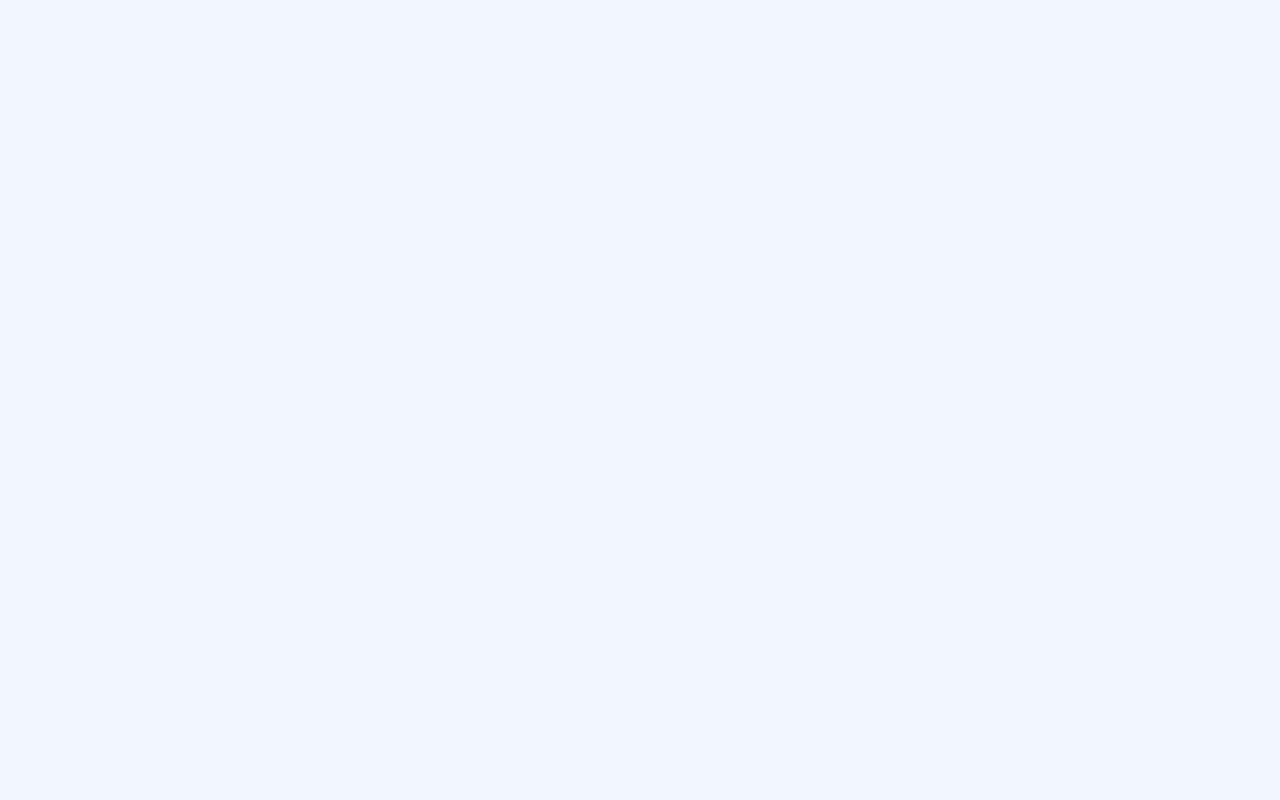
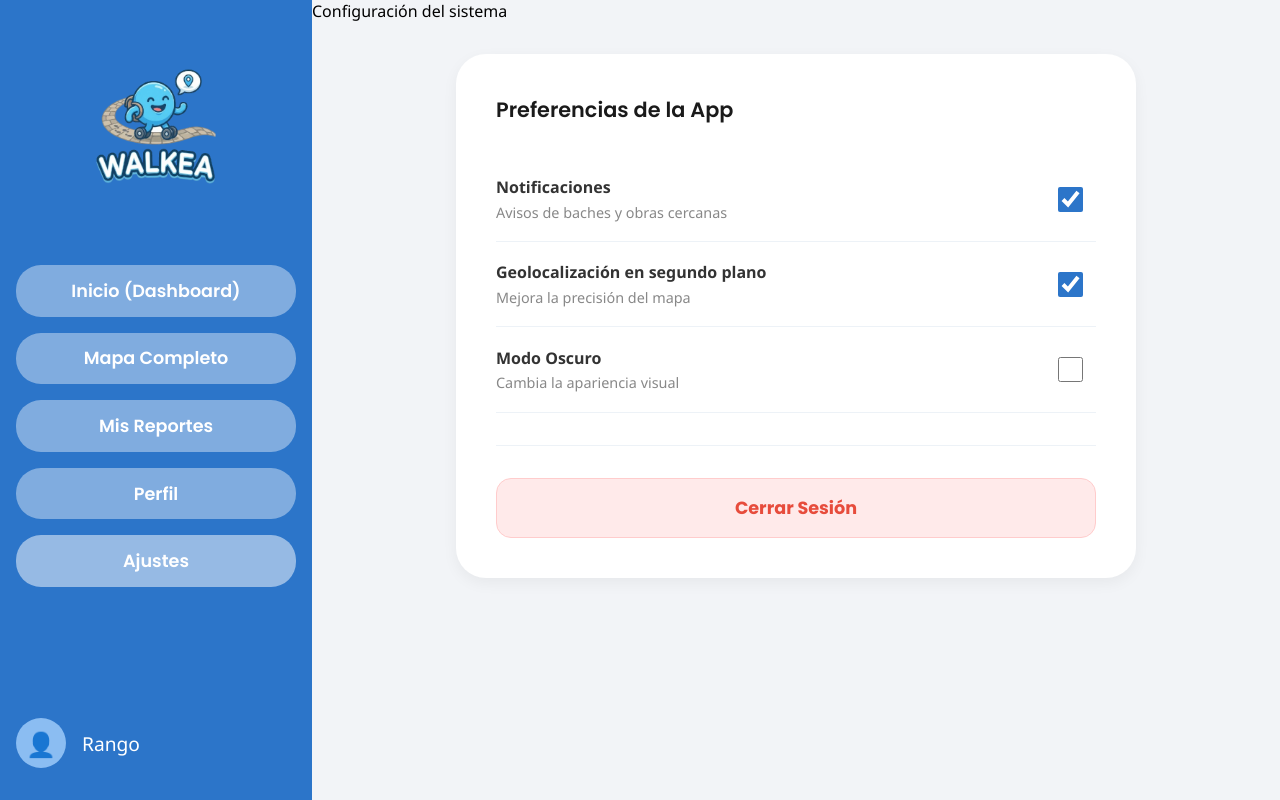
Before and after one commit to Rocky0524/Walkea, an Angular app in the folder Frontend/walkea/: page /app/ajustes in a window 1280 px wide. Before the commit this address led to /. Built offline with nearby package versions, Linux system fonts and the light colour scheme.

Commit message:
componentes creados y configurados de ajuestes y perfil

```diff
--- a/Frontend/walkea/src/app/app.routes.ts
+++ b/Frontend/walkea/src/app/app.routes.ts
@@ -6,6 +6,9 @@ import { LayoutComponent } from './layout/layout';
 import { DashboardComponent } from './dashboard/dashboard';
 import { MapaComponent } from './mapa/mapa';
 import { MisReportes } from './components/mis-reportes/mis-reportes';
+// 1. Añadimos los imports de los nuevos componentes
+import { Perfil} from './components/perfil/perfil'; // Ajusta la ruta si es distinta
+import { Ajustes } from './components/ajustes/ajustes';
 
 export const routes: Routes = [
   // Rutas publicas (sin sidebar)
@@ -23,6 +26,9 @@ export const routes: Routes = [
       { path: 'dashboard', component: DashboardComponent },
       { path: 'mapa', component: MapaComponent },
       { path: 'mis-reportes', component: MisReportes },
+      // 2. Las añadimos como hijas del layout
+      { path: 'perfil', component: Perfil },
+      { path: 'ajustes', component: Ajustes }
     ]
   }
 ];
--- /dev/null
+++ b/Frontend/walkea/src/app/components/ajustes/ajustes.css
@@ -0,0 +1,70 @@
+.content-body {
+  display: flex;
+  justify-content: center;
+  padding: 2rem;
+}
+
+.settings-container {
+  background-color: white;
+  padding: 2.5rem;
+  border-radius: 30px;
+  width: 100%;
+  max-width: 600px;
+  box-shadow: 0 5px 15px rgba(0,0,0,0.05);
+}
+
+.settings-container h3 {
+  margin-top: 0;
+  margin-bottom: 2rem;
+  color: #1a1a1a;
+  font-size: 1.3rem;
+}
+
+.setting-row {
+  display: flex;
+  justify-content: space-between;
+  align-items: center;
+  padding: 1.2rem 0;
+  border-bottom: 1px solid #edf2f7;
+}
+
+.setting-info {
+  display: flex;
+  flex-direction: column;
+  gap: 0.3rem;
+}
+
+.setting-info strong { color: #333; }
+.setting-info span { color: #888; font-size: 0.9rem; }
+
+.toggle-switch {
+  width: 45px;
+  height: 25px;
+  cursor: pointer;
+  accent-color: #2c75c9;
+}
+
+.divider {
+  border: 0;
+  height: 1px;
+  background-color: #edf2f7;
+  margin: 2rem 0;
+}
+
+.btn-logout {
+  width: 100%;
+  background-color: #ffeaea;
+  color: #e74c3c;
+  border: 1px solid #ffcccc;
+  padding: 1rem;
+  border-radius: 15px;
+  font-size: 1.1rem;
+  font-weight: bold;
+  cursor: pointer;
+  transition: all 0.2s;
+}
+
+.btn-logout:hover {
+  background-color: #e74c3c;
+  color: white;
+}
--- /dev/null
+++ b/Frontend/walkea/src/app/components/ajustes/ajustes.html
@@ -0,0 +1,39 @@
+<main class="main-content">
+  <header class="header-banner">
+    Configuración del sistema
+  </header>
+
+  <div class="content-body">
+    <div class="settings-container">
+      <h3>Preferencias de la App</h3>
+
+      <div class="setting-row">
+        <div class="setting-info">
+          <strong>Notificaciones</strong>
+          <span>Avisos de baches y obras cercanas</span>
+        </div>
+        <input type="checkbox" checked class="toggle-switch">
+      </div>
+
+      <div class="setting-row">
+        <div class="setting-info">
+          <strong>Geolocalización en segundo plano</strong>
+          <span>Mejora la precisión del mapa</span>
+        </div>
+        <input type="checkbox" checked class="toggle-switch">
+      </div>
+
+      <div class="setting-row">
+        <div class="setting-info">
+          <strong>Modo Oscuro</strong>
+          <span>Cambia la apariencia visual</span>
+        </div>
+        <input type="checkbox" class="toggle-switch">
+      </div>
+
+      <hr class="divider">
+
+      <button class="btn-logout">Cerrar Sesión</button>
+    </div>
+    </div>
+</main>
--- /dev/null
+++ b/Frontend/walkea/src/app/components/perfil/perfil.css
@@ -0,0 +1,78 @@
+.content-body {
+  display: flex;
+  justify-content: center;
+  align-items: flex-start;
+  padding: 2rem;
+}
+
+.profile-card {
+  background-color: white;
+  padding: 3rem;
+  border-radius: 30px;
+  display: flex;
+  flex-direction: column;
+  align-items: center;
+  text-align: center;
+  box-shadow: 0 5px 15px rgba(0,0,0,0.05);
+  width: 100%;
+  max-width: 500px;
+}
+
+.user-big-avatar {
+  font-size: 5rem;
+  background-color: #cde5f7;
+  width: 120px;
+  height: 120px;
+  border-radius: 50%;
+  display: flex;
+  align-items: center;
+  justify-content: center;
+  margin-bottom: 1.5rem;
+}
+
+.user-details h2 { margin: 0 0 0.5rem 0; color: #1a1a1a; }
+.user-rank { color: #2c75c9; font-size: 1.1rem; margin: 0 0 0.5rem 0; }
+.user-email { color: #666; margin: 0; }
+
+.user-stats {
+  display: flex;
+  gap: 3rem;
+  margin: 2.5rem 0;
+  padding: 1.5rem 0;
+  border-top: 1px solid #edf2f7;
+  border-bottom: 1px solid #edf2f7;
+  width: 100%;
+  justify-content: center;
+}
+
+.stat-item {
+  display: flex;
+  flex-direction: column;
+  gap: 0.5rem;
+}
+
+.stat-item strong {
+  font-size: 1.8rem;
+  color: #2c75c9;
+}
+
+.stat-item span {
+  font-size: 0.9rem;
+  color: #666;
+}
+
+.btn-edit-profile {
+  background-color: #2c75c9;
+  color: white;
+  border: none;
+  padding: 1rem 3rem;
+  border-radius: 20px;
+  font-size: 1.1rem;
+  font-weight: 500;
+  cursor: pointer;
+  transition: background 0.2s;
+}
+
+.btn-edit-profile:hover {
+  background-color: #2465b0;
+}
--- /dev/null
+++ b/Frontend/walkea/src/app/components/perfil/perfil.html
@@ -0,0 +1,33 @@
+<main class="main-content">
+  <header class="header-banner">
+    Tu perfil de Walker
+  </header>
+
+  <div class="content-body">
+    <div class="profile-card">
+      <div class="user-big-avatar">👤</div>
+      <div class="user-details">
+        <h2>Kenneth Balboa</h2>
+        <p class="user-rank">Rango: <strong>Walker Pro 🏆</strong></p>
+        <p class="user-email">kenneth@walkea.com</p>
+      </div>
+
+      <div class="user-stats">
+        <div class="stat-item">
+          <strong>12</strong>
+          <span>Reportes</span>
+        </div>
+        <div class="stat-item">
+          <strong>85</strong>
+          <span>Puntos</span>
+        </div>
+        <div class="stat-item">
+          <strong>4</strong>
+          <span>Medallas</span>
+        </div>
+      </div>
+
+      <button class="btn-edit-profile">Editar Perfil</button>
+    </div>
+    </div>
+</main>
--- a/Frontend/walkea/src/app/layout/layout.html
+++ b/Frontend/walkea/src/app/layout/layout.html
@@ -12,7 +12,7 @@
       <button class="nav-btn" routerLink="/app/mapa" routerLinkActive="active">Mapa Completo</button>
       <button class="nav-btn" routerLink="/app/mis-reportes" routerLinkActive="active">Mis Reportes</button>
       <button class="nav-btn" routerLink="/app/perfil" routerLinkActive="active">Perfil</button>
-      <button class="nav-btn">Ajustes</button>
+      <button class="nav-btn" routerLink="/app/ajustes" routerLinkActive="active">Ajustes</button>
     </nav>
 
     <div class="sidebar-footer">
```
Also changed, not shown: Frontend/walkea/src/app/components/ajustes/ajustes.ts (added, +13 -0 lines), Frontend/walkea/src/app/components/perfil/perfil.ts (added, +13 -0 lines), 2 other files (tests, documents, lock files or other folders).
